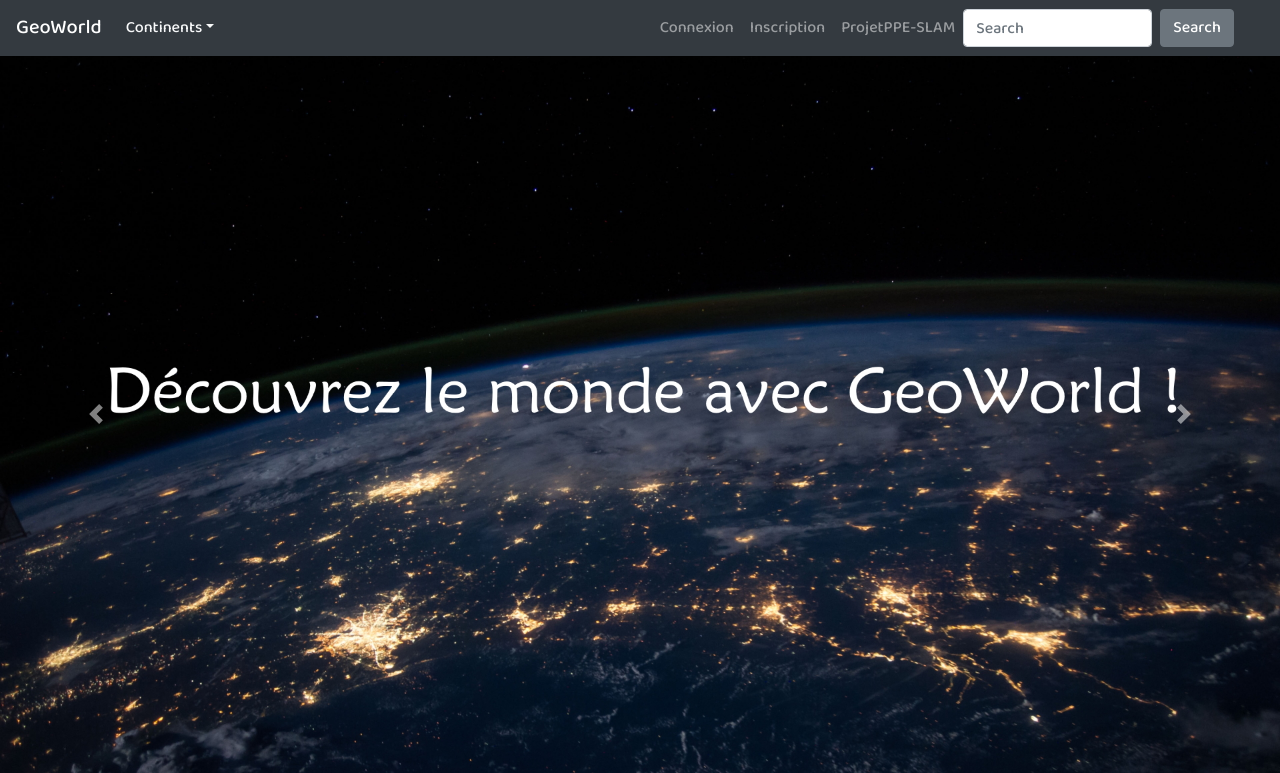
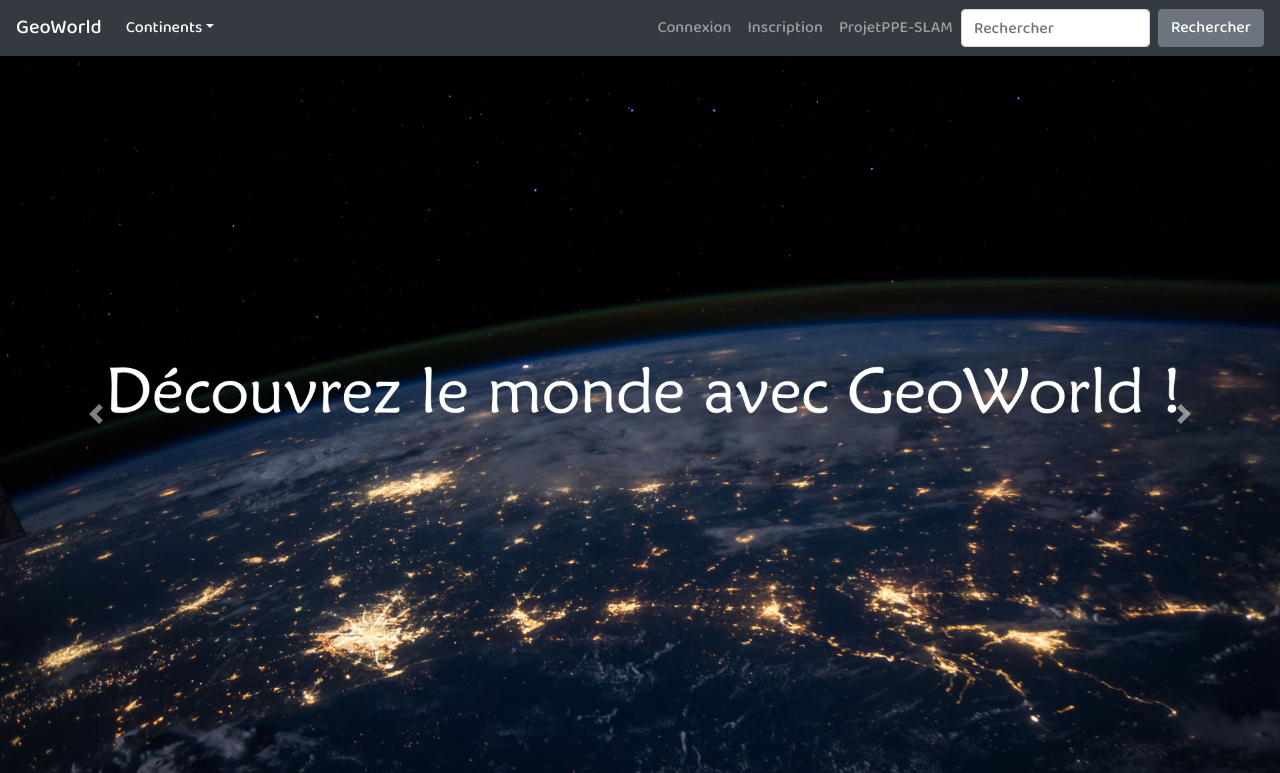
Before and after one commit to royal1er/GeoWorld, a PHP site: page /index.php in a window 1280 px wide. Shown: the top 773 px of the page. Run offline with PHP 8.4, Linux system fonts and the light colour scheme; data comes from the database, SQL or seed files in the repository.

Commit message:
Modif affichage searchBar

```diff
--- a/css/custom.css
+++ b/css/custom.css
@@ -19,7 +19,18 @@ p .btn:hover{
   background: #ff6600;
   border-color: #bd7d52;
 }
+.search-bar{
+  position: absolute;
+  top: 100%;
+  background-color: rgb(255, 255, 255);
+  z-index: 1000;
+  background-clip: padding-box;
 
+}
+.alert{
+  position: absolute;
+  z-index: 1000;
+}
 th {
   color: red;
   text-align: center;
--- a/header.php
+++ b/header.php
@@ -106,11 +106,12 @@ if(!isset($_SESSION)){
     }
       ?>
       </ul>
-      <form class="form-inline my-2 my-lg-0">
-        <input  id="search-country" class="form-control mr-sm-2" type="text" placeholder="Search" aria-label="Search">
-        <button class="btn btn-secondary my-2 my-sm-0" type="submit">Search</button>
-        <div class="col-sm-10 bg-light">
-          <div id="result-search"></div>
+      <form class="form-inline my-2 my-lg-0 ">
+        <input  id="search-country" class="form-control mr-sm-2" type="text" placeholder="Rechercher" aria-label="Search">
+        <button class="btn btn-secondary my-2 my-sm-0" type="submit">Rechercher</button>
+        <div class="row ml-3 search-bar shadow-lg">
+          <div>
+              <div id="result-search"></div>
         </div>
       </form>
       <script>
@@ -138,4 +139,5 @@ if(!isset($_SESSION)){
       </script>
     </div>
   </nav>
+</div>
 </header>
--- a/vues/successUpdate.php
+++ b/vues/successUpdate.php
@@ -1,7 +1,5 @@
-<div class="row ml-3" style="z-index: 7; position:absolute;top:5em;";>
+<div class="row ml-3 alert w-75">
     <div class=" alert alert-success text-center" role="alert">
-        <ul>
             <p>Modification(s) effectuée(s)</p>
-        </ul>
     </div>
 </div>
```
